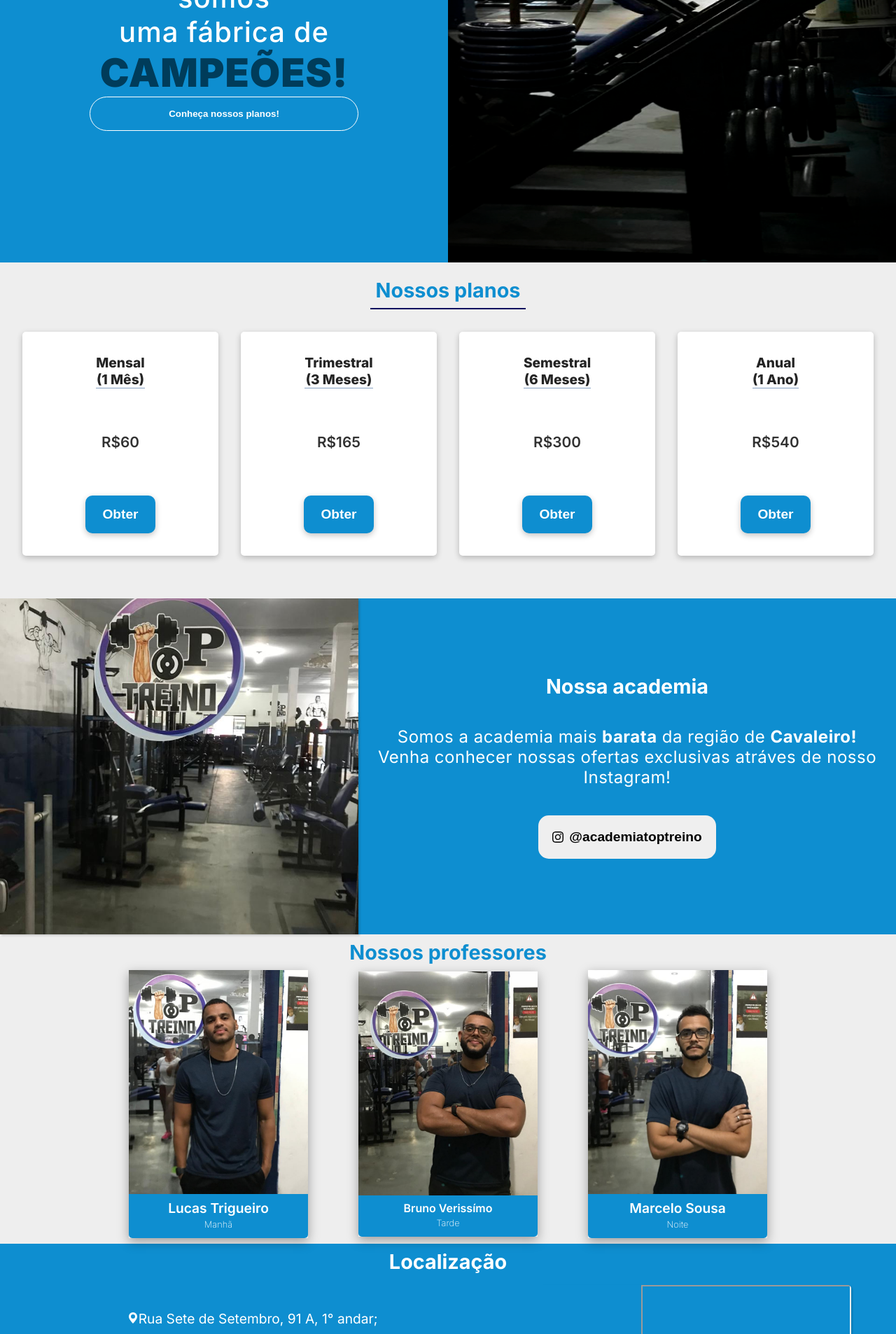
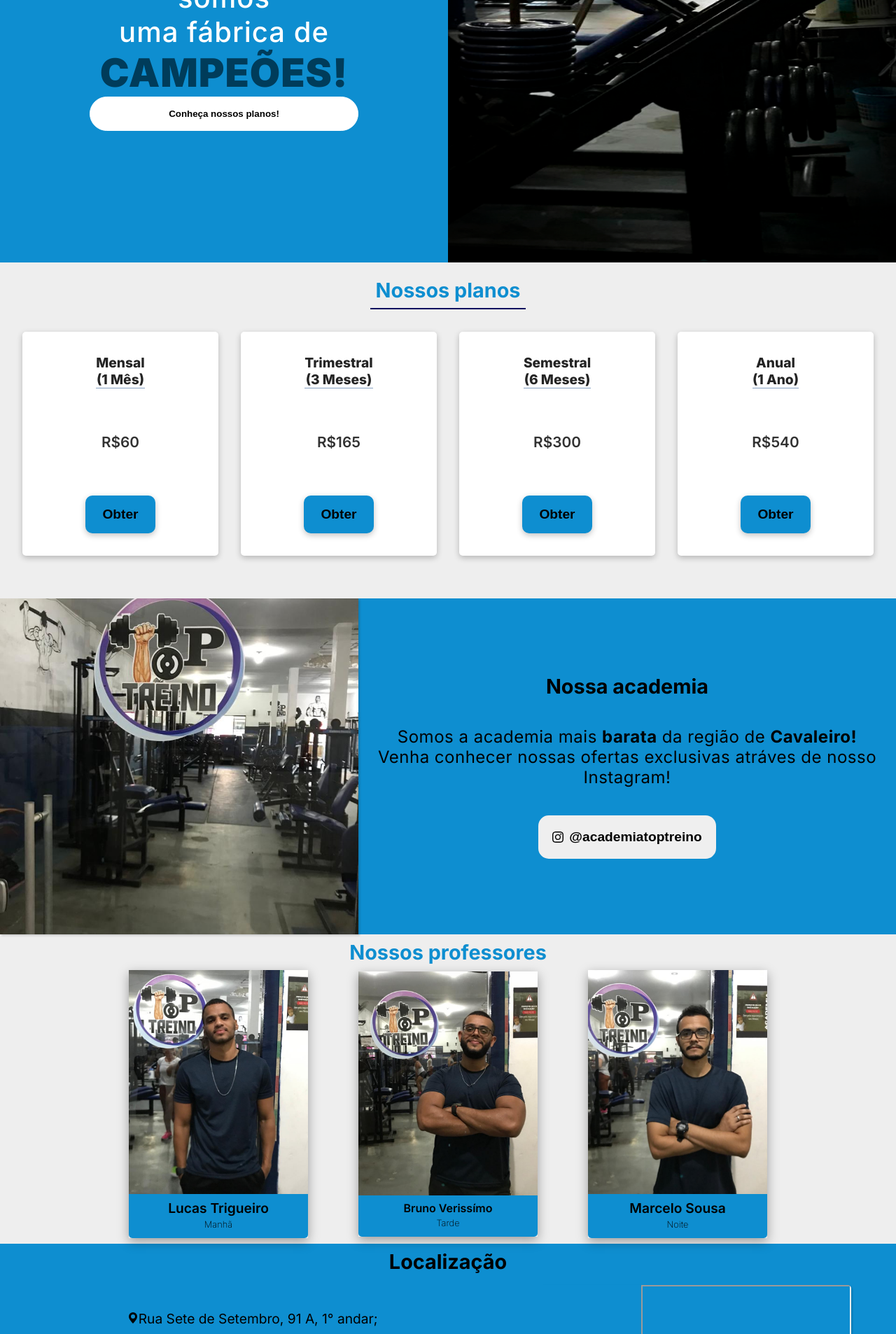
Before and after one commit to raulhenrique-x3/Top-Treino-Next-Js, a Next.js app: page / in a window 1280 px wide. Shown: the part 340-2246 px from the top of the page at 70% size. Built offline with nearby package versions, Linux system fonts and the light colour scheme; grey boxes are pictures that could not be loaded.

Commit message:
Alterações e aprimoramentos do layout

```diff
--- a/components/section01/Section01.js
+++ b/components/section01/Section01.js
@@ -11,7 +11,9 @@ const Section01 = () => {
             <br />
             uma fábrica de <p className={styles.champions}>CAMPEÕES!</p>
           </h1>
-          <button className={styles.ourPlansButton}>Conheça nossos planos!</button>
+          <button className={styles.ourPlansButton}>
+            <a href="#sect02"></a> Conheça nossos planos!
+          </button>
         </div>
 
         <div className={styles.gymBackGround}>
--- a/components/section01/section01.module.scss
+++ b/components/section01/section01.module.scss
@@ -88,11 +88,11 @@ $text-shadow: 2px 1px #0000002a;
 
 .ourPlansButton {
   width: 80%;
-  background-color: unset;
+  background-color: #fff;
   border: 1px #fff solid;
   padding: 16px;
   border-radius: 25px;
-  color: #fff;
+  color: #000;
   font-weight: 600;
 
   @media (min-width: 620px) {
@@ -101,9 +101,10 @@ $text-shadow: 2px 1px #0000002a;
 }
 
 .ourPlansButton:hover {
-  background-color: #fff;
-  color: #000;
+  background-color: $secondary-color;
+  color: #fff;
   cursor: pointer;
+  transition: 0.6s ease-in-out;
 }
 
 .gymBackGround {
--- a/components/section02/section02.module.scss
+++ b/components/section02/section02.module.scss
@@ -143,7 +143,7 @@ $font-family-01: "Inter", sans-serif;
 .buyButton {
   padding: 12px 28px 12px 28px;
   background-color: $secondary-color;
-  color: #fff;
+  color: #000;
   border: none;
   box-shadow: #0000003d 0px 3px 8px;
   border-radius: 10px;
--- a/components/section03/section03.module.scss
+++ b/components/section03/section03.module.scss
@@ -16,7 +16,7 @@ $font-family-01: "Inter", sans-serif;
   font-family: "Inter", sans-serif;
   text-align: center;
   font-size: 1.8rem;
-  color: #fff;
+  color: #000;
   padding: 8px;
 
   @media (min-width: 1440px) {
@@ -49,7 +49,7 @@ $font-family-01: "Inter", sans-serif;
 
 .gymInfo {
   width: 90%;
-  color: #fff;
+  color: #000;
   gap: 32px;
   display: flex;
   flex-direction: column;
--- a/components/section04/section04.module.scss
+++ b/components/section04/section04.module.scss
@@ -73,7 +73,7 @@ $font-family-01: "Inter", sans-serif;
   text-align: center;
   font-size: 1.2rem;
   font-family: $font-family-01;
-  color: #fff;
+  color: #000;
   font-weight: 600;
   background-color: $third-color;
   padding: 8px;
--- a/components/section05/section05.module.scss
+++ b/components/section05/section05.module.scss
@@ -13,7 +13,7 @@ $font-family-01: "Inter", sans-serif;
   font-family: "Inter", sans-serif;
   text-align: center;
   font-size: 1.8rem;
-  color: #fff;
+  color: #000;
   padding: 8px;
 
   @media (min-width: 1440px) {
@@ -94,7 +94,7 @@ $font-family-01: "Inter", sans-serif;
 .list {
   margin-bottom: 8px;
   font-size: 0.9rem;
-  color: #fff;
+  color: #000;
   text-align: center;
 
   @media (min-width: 620px) {
```
